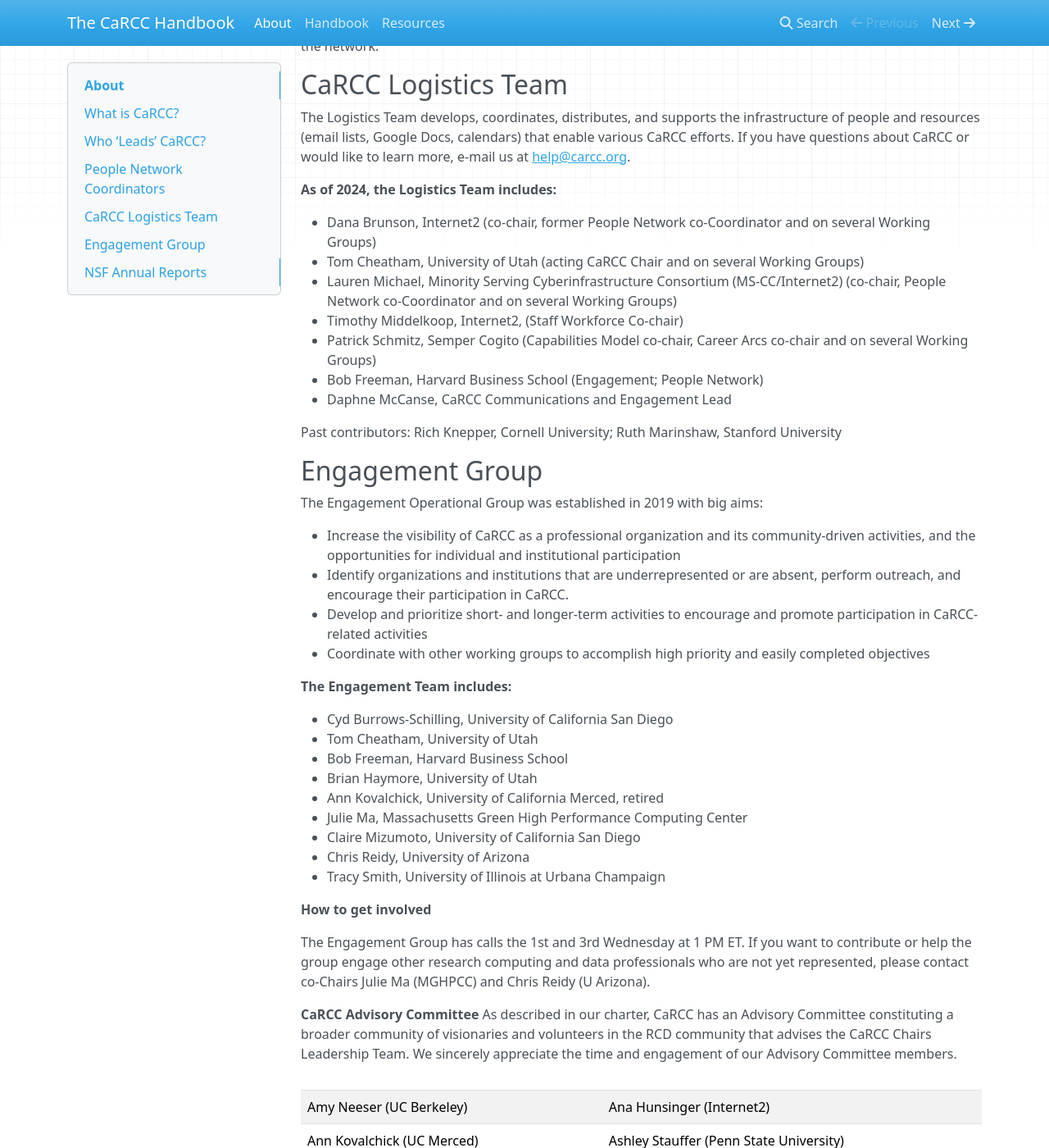
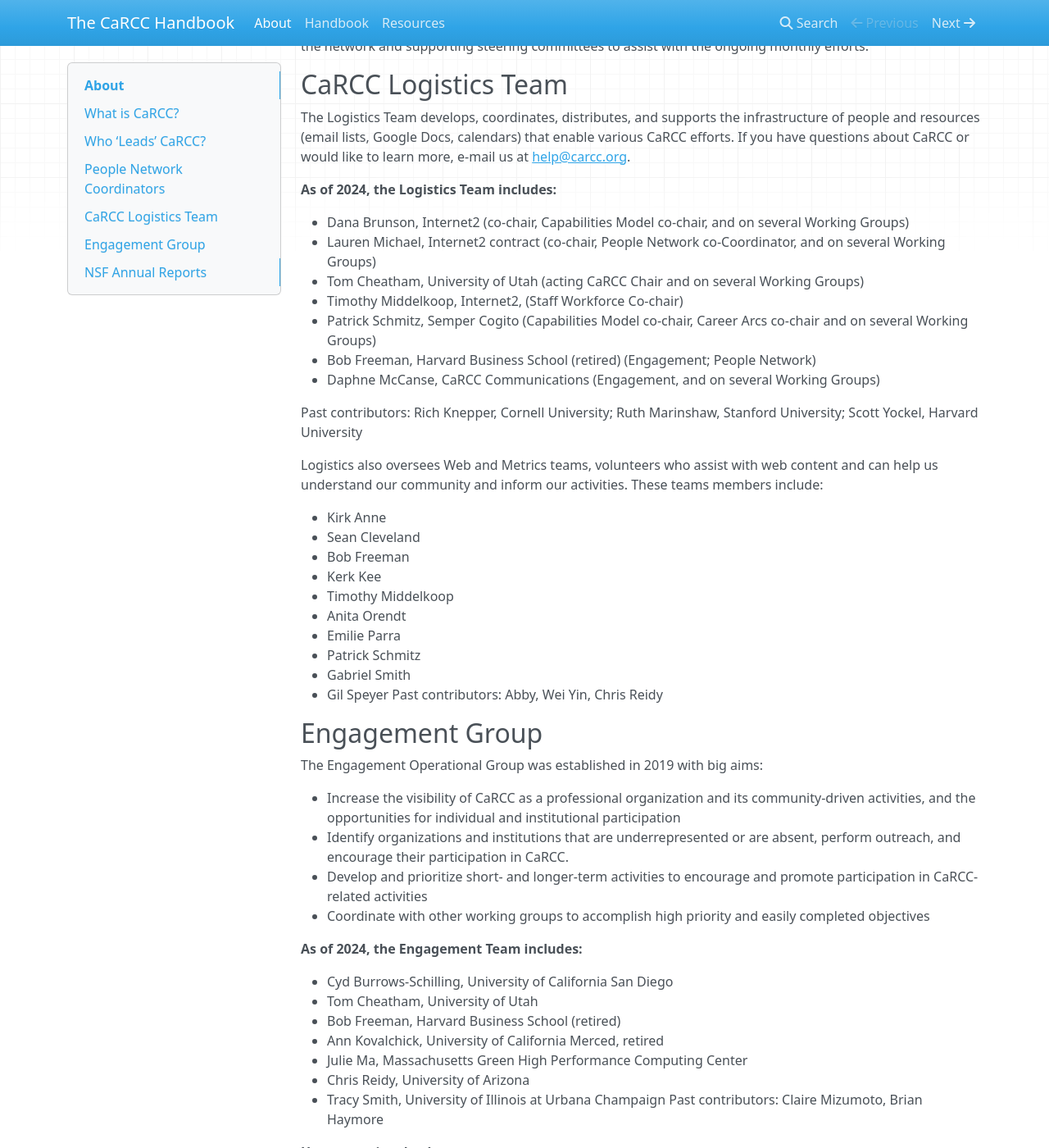
Before and after one commit to CaRCC/CaRCC-Handbook, an MkDocs documentation site: the page built from handbook/about.md, in a window 1280 px wide and 1400 px high, scrolled down 2191 px. Shown: the whole window at 82% size. Built offline with MkDocs 1.6.1, drawn with Linux system fonts in a browser that asks for light colours; nearby versions of some CDN libraries; some of the changed text lies outside the part shown.

Commit message:
Sync updates from website

```diff
--- a/handbook/about.md
+++ b/handbook/about.md
@@ -37,7 +37,7 @@
   * Thomas Cheatham, University of Utah (Decadal Survey; RCD Nexus co-PI; RCD Student Workforce Development)
   * Jason Christopher, UC Berkeley (HIPAA Challenges)
   * Sean Cleveland, The University of Hawaii System (EPSCoR Cyberinfrastructure)
-  * Bob Freeman, Harvard Business School (People Network)
+  * Bob Freeman, Harvard Business School (retired) (People Network)
   * Kimberly Grasch, University of Chicago (RCD Professionalization)
   * Brian Haymore, University of Utah (RCD Student Workforce Development)
   * Betsy Hillery, Purdue University (RCD Student Workforce Development, Workforce Mentoring)
@@ -46,7 +46,7 @@
   * Julie Ma, Massachusetts Green High Performance Computing Center (Engagement)
   * Deb McCaffrey, Arizona State University (HIPAA Challenges)
   * Daphne McCanse (RCD Communications and Outreach)
-  * Lauren Michael, Internet2 (Logistics; People Network)
+  * Lauren Michael, Internet2 contract (Logistics; People Network)
   * Timothy Middelkoop, Internet2 (RCD Staff Workforce Development)
   * Sam Porter, University of Maryland (Career Arcs)
   * Chris Reidy, University of Arizona (Engagement)
@@ -58,22 +58,36 @@
 
 
 ## People Network Coordinators
-The [People Network](/people-network) is coordinated by a team of individuals, including coordinators for focused ‘tracks’ within the network.
+The [People Network](/people-network) is coordinated by a team of individuals, including coordinators for focused Tracks within the network and supporting steering committees to assist with the ongoing monthly efforts.
 
 ## CaRCC Logistics Team
 The Logistics Team develops, coordinates, distributes, and supports the infrastructure of people and resources (email lists, Google Docs, calendars) that enable various CaRCC efforts. If you have questions about CaRCC or would like to learn more, e-mail us at [help@carcc.org](mailto:help@carcc.org).
 
 **As of 2024, the Logistics Team includes:**
 
-  * Dana Brunson, Internet2 (co-chair, former People Network co-Coordinator and on several Working Groups)
+  * Dana Brunson, Internet2 (co-chair, Capabilities Model co-chair, and on several Working Groups)
+  * Lauren Michael, Internet2 contract (co-chair, People Network co-Coordinator, and on several Working Groups)
   * Tom Cheatham, University of Utah (acting CaRCC Chair and on several Working Groups)
-  * Lauren Michael, Minority Serving Cyberinfrastructure Consortium (MS-CC/Internet2) (co-chair, People Network co-Coordinator and on several Working Groups)
   * Timothy Middelkoop, Internet2, (Staff Workforce Co-chair)
   * Patrick Schmitz, Semper Cogito (Capabilities Model co-chair, Career Arcs co-chair and on several Working Groups)
-  * Bob Freeman, Harvard Business School (Engagement; People Network)
-  * Daphne McCanse, CaRCC Communications and Engagement Lead
+  * Bob Freeman, Harvard Business School (retired) (Engagement; People Network)
+  * Daphne McCanse, CaRCC Communications (Engagement, and on several Working Groups)
 
-Past contributors: Rich Knepper, Cornell University; Ruth Marinshaw, Stanford University
+Past contributors: Rich Knepper, Cornell University; Ruth Marinshaw, Stanford University; Scott Yockel, Harvard University
+
+Logistics also oversees Web and Metrics teams, volunteers who assist with web content and can help us understand our community and inform our activities. These teams members include:
+
+  * Kirk Anne
+  * Sean Cleveland
+  * Bob Freeman
+  * Kerk Kee
+  * Timothy Middelkoop
+  * Anita Orendt
+  * Emilie Parra
+  * Patrick Schmitz
+  * Gabriel Smith
+  * Gil Speyer
+Past contributors: Abby, Wei Yin, Chris Reidy
 
 ## Engagement Group
 
@@ -84,21 +98,20 @@
   * Develop and prioritize short- and longer-term activities to encourage and promote participation in CaRCC-related activities
   * Coordinate with other working groups to accomplish high priority and easily completed objectives
 
-**The Engagement Team includes:**
+**As of 2024, the Engagement Team includes:**
 
   * Cyd Burrows-Schilling, University of California San Diego
   * Tom Cheatham, University of Utah
-  * Bob Freeman, Harvard Business School
-  * Brian Haymore, University of Utah
+  * Bob Freeman, Harvard Business School (retired)
   * Ann Kovalchick, University of California Merced, retired
   * Julie Ma, Massachusetts Green High Performance Computing Center
-  * Claire Mizumoto, University of California San Diego
   * Chris Reidy, University of Arizona
   * Tracy Smith, University of Illinois at Urbana Champaign
+Past contributors: Claire Mizumoto, Brian Haymore
 
 **How to get involved**
 
-The Engagement Group has calls the 1st and 3rd Wednesday at 1 PM ET. If you want to contribute or help the group engage other research computing and data professionals who are not yet represented, please contact co-Chairs Julie Ma (MGHPCC) and Chris Reidy (U Arizona).
+The Engagement Group has calls on the 1st and 3rd Wednesdays at 1 PM ET. If you want to contribute or help the group engage other research computing and data professionals who are not yet represented, please contact co-Chairs Julie Ma (MGHPCC) and Chris Reidy (U Arizona) or contact all.
 
 **CaRCC Advisory Committee**
 As described in our charter, CaRCC has an Advisory Committee constituting a broader community of visionaries and volunteers in the RCD community that advises the CaRCC Chairs Leadership Team. We sincerely appreciate the time and engagement of our Advisory Committee members.
```
